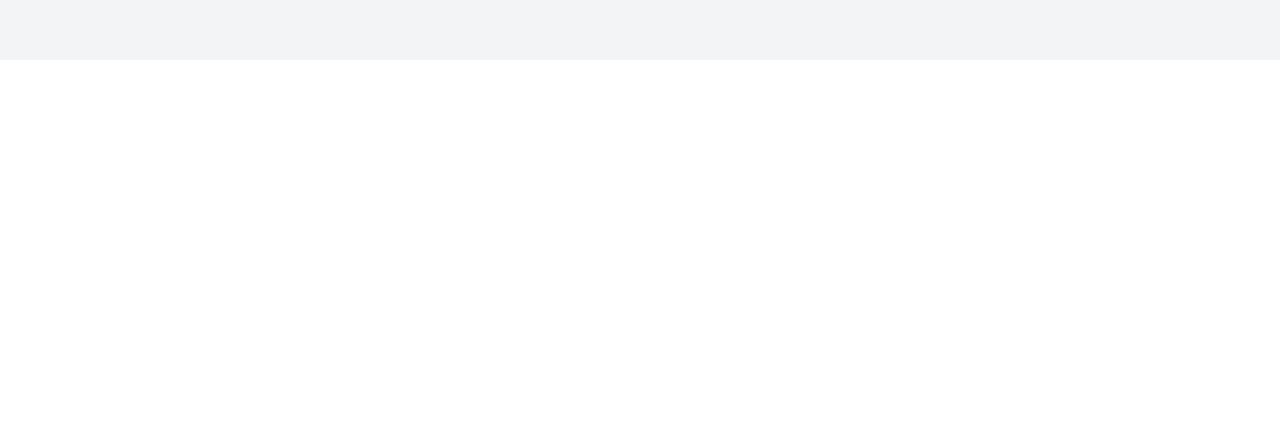
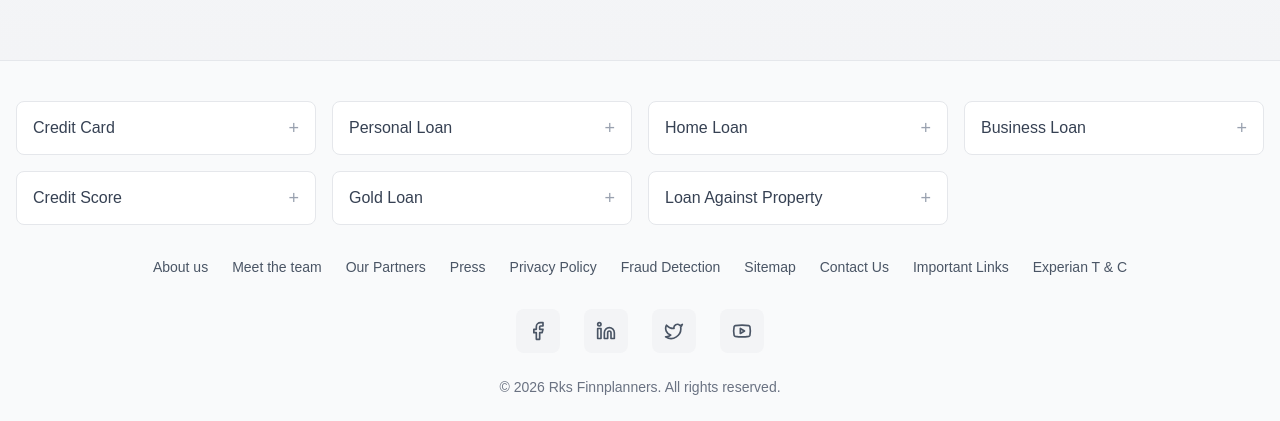
Before and after one commit to adsaleczomedia-code/rks, a Next.js app in the folder frontend/: page / in a window 1280 px wide. Shown: the part 821-1242 px from the top of the page. Before the commit the page ends 881 px from the top, so only its background shows below. Built offline with nearby package versions, Linux system fonts and the light colour scheme.

Commit message:
feat: implement initial Next.js frontend structure including root layout, home page, and a new footer component.

```diff
--- a/frontend/src/app/layout.tsx
+++ b/frontend/src/app/layout.tsx
@@ -3,6 +3,7 @@ import "./globals.css";
 import { Providers } from "./providers";
 import Navbar from "../components/Navbar";
 import { Toaster } from "react-hot-toast";
+import Footer from "../components/footer ";
 
 export const metadata: Metadata = {
   title: "RCPF Application",
@@ -21,6 +22,7 @@ export default function RootLayout({
           <Navbar />
           {children}
           <Toaster position="top-right" />
+          <Footer />
         </Providers>
       </body>
     </html>
--- a/frontend/src/app/page.tsx
+++ b/frontend/src/app/page.tsx
@@ -10,12 +10,6 @@ export default function Home() {
             Your NestJS Backend with Next.js Frontend is ready!
           </p>
           <div className="flex gap-4 justify-center">
-            <a
-              href="/register"
-              className="px-6 py-3 bg-gray-600 text-white rounded-lg hover:bg-gray-700 transition-colors"
-            >
-              Register
-            </a>
           </div>
         </div>
       </main>
--- /dev/null
+++ b/frontend/src/components/footer .tsx
@@ -0,0 +1,70 @@
+import { Facebook, Linkedin, Twitter, Youtube } from "lucide-react";
+
+export default function Footer() {
+    return (
+        <footer className="bg-gray-50 border-t border-gray-200 pt-10 pb-6">
+            <div className="max-w-7xl mx-auto px-4">
+
+                {/* Products Grid */}
+                <div className="grid grid-cols-2 md:grid-cols-4 gap-4 mb-8">
+                    {[
+                        "Credit Card",
+                        "Personal Loan",
+                        "Home Loan",
+                        "Business Loan",
+                        "Credit Score",
+                        "Gold Loan",
+                        "Loan Against Property",
+                    ].map((item) => (
+                        <div
+                            key={item}
+                            className="flex justify-between items-center border border-gray-200 rounded-lg px-4 py-3 bg-white hover:border-blue-500 transition"
+                        >
+                            <span className="text-gray-700 font-medium">{item}</span>
+                            <span className="text-gray-400 text-lg">+</span>
+                        </div>
+                    ))}
+                </div>
+
+                {/* Links */}
+                <div className="flex flex-wrap justify-center gap-6 text-sm text-gray-600 mb-8">
+                    <a href="#" className="hover:text-blue-600">About us</a>
+                    <a href="#" className="hover:text-blue-600">Meet the team</a>
+                    <a href="#" className="hover:text-blue-600">Our Partners</a>
+                    <a href="#" className="hover:text-blue-600">Press</a>
+                    <a href="#" className="hover:text-blue-600">Privacy Policy</a>
+                    <a href="#" className="hover:text-blue-600">Fraud Detection</a>
+                    <a href="#" className="hover:text-blue-600">Sitemap</a>
+                    <a href="#" className="hover:text-blue-600">Contact Us</a>
+                    <a href="#" className="hover:text-blue-600">Important Links</a>
+                    <a href="#" className="hover:text-blue-600">Experian T & C</a>
+                </div>
+
+                {/* Social Icons */}
+                <div className="flex justify-center gap-6 mb-6">
+                    <a href="#" className="p-3 rounded-lg bg-gray-100 hover:bg-blue-100 transition">
+                        <Facebook size={20} className="text-gray-600" />
+                    </a>
+
+                    <a href="#" className="p-3 rounded-lg bg-gray-100 hover:bg-blue-100 transition">
+                        <Linkedin size={20} className="text-gray-600" />
+                    </a>
+
+                    <a href="#" className="p-3 rounded-lg bg-gray-100 hover:bg-blue-100 transition">
+                        <Twitter size={20} className="text-gray-600" />
+                    </a>
+
+                    <a href="#" className="p-3 rounded-lg bg-gray-100 hover:bg-blue-100 transition">
+                        <Youtube size={20} className="text-gray-600" />
+                    </a>
+                </div>
+
+                {/* Bottom */}
+                <div className="text-center text-gray-500 text-sm mt-4">
+                    © {new Date().getFullYear()} Rks Finnplanners. All rights reserved.
+                </div>
+
+            </div>
+        </footer>
+    );
+}
```
